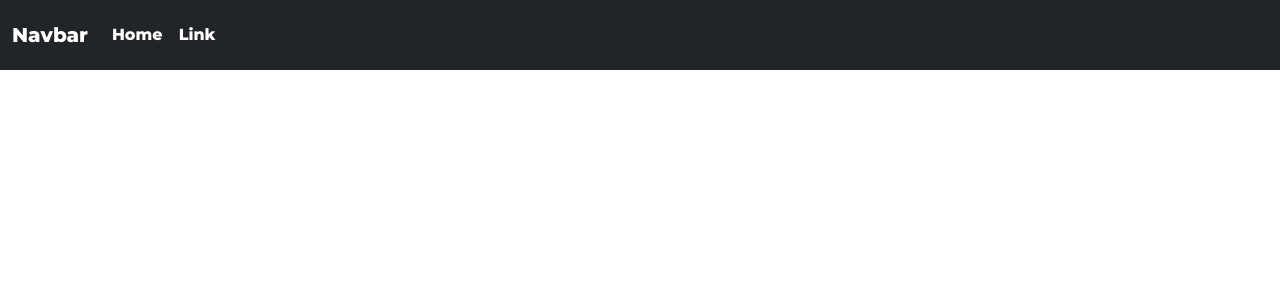
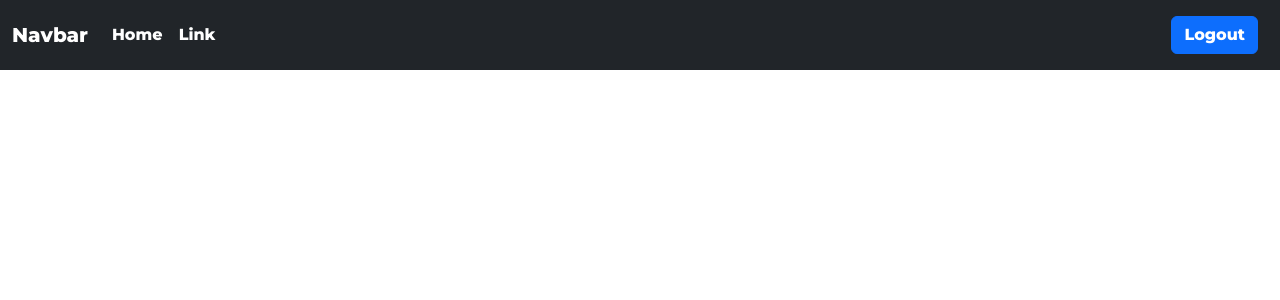
Before and after one commit to dakshraheja03/Recipe_App, a React (Create React App) app: page /home/recipe in a window 1280 px wide. Before the commit this address had no page. Shown: the top 300 px of the page. Built offline with nearby package versions, Linux system fonts and the light colour scheme.

Commit message:
created a context and fixed some bugs

```diff
--- a/src/App.js
+++ b/src/App.js
@@ -6,6 +6,7 @@ import Navbar from './components/Navbar/Navbar';
 import Alert from './components/Alert/Alert';
 import { useState} from 'react';
 import Home from './components/Home/Home';
+import RecipeState from './context/RecipeState';
 
 function App() {
   const [alertText, setAlertText] = useState("")
@@ -21,6 +22,7 @@ function App() {
   }
   return (
     <>
+    <RecipeState>
     <Router>
     <Navbar/>
     <Alert alertText={alertText} alert={alert} alertType={alertType} />
@@ -29,6 +31,7 @@ function App() {
         <Route exact path='/home' element={<Home showAlert={showAlert} />}></Route>
       </Routes>
     </Router>
+    </RecipeState>
     </>
   );
 }
--- a/src/components/Navbar/Navbar.js
+++ b/src/components/Navbar/Navbar.js
@@ -1,9 +1,11 @@
 import React from 'react'
 import './Navbar.css'
 import { Link } from 'react-router-dom'
+import { useLocation } from 'react-router-dom';
 import { useNavigate } from "react-router";
 
 function Navbar() {
+    let location = useLocation();
     let history=useNavigate()
     const handleLogout=(e)=>{
         e.preventDefault();
@@ -27,7 +29,7 @@ function Navbar() {
                 <Link className="nav-link" to="/home" style={{color:"white",margin:"0px"}}>Link</Link>
                 </li>
             </ul>
-            {localStorage.getItem('token') && <form className="d-flex">
+            {location.pathname!=='/' && <form className="d-flex">
                 <button className="btn btn-primary" style={{fontWeight:"bolder",marginRight:"10px"}} onClick={handleLogout}>Logout</button>
             </form>}
             </div>
--- a/src/components/Recipe/Recipe.js
+++ b/src/components/Recipe/Recipe.js
@@ -1,25 +1,11 @@
-import React, { useState, useEffect } from "react";
+import React, {useEffect, useContext} from "react";
+import RecipeContext from "../../context/RecipeContext";
 import RecipeCard from "./RecipeCard";
 import './Recipe.css'
 
 function Recipe() {
-  //Fetching all recipes
-  const recipeInitial=[];
-  const [recipes, setRecipes] = useState(recipeInitial)
-  const fetchRecipes=async()=>{
-    const url="http://localhost:8000/api/recipe/public/"
-    const response = await fetch(url, {
-      method: "GET",
-      headers: {
-        "Content-Type": "application/json",
-        "Authorization" : `Bearer ${localStorage.getItem('token')}`
-      },
-    });
-    const json= await response.json();
-    // console.log(json)
-    setRecipes(json)
-  }
-
+  const context = useContext(RecipeContext);
+  const {recipes,fetchRecipes} = context;
   useEffect(() => {
     return () => {
         fetchRecipes();
--- /dev/null
+++ b/src/context/RecipeContext.js
@@ -0,0 +1,5 @@
+import { createContext } from "react";
+
+const RecipeContext = createContext();
+
+export default RecipeContext
--- /dev/null
+++ b/src/context/RecipeState.js
@@ -0,0 +1,27 @@
+import React,{useState} from 'react'
+import RecipeContext from './RecipeContext'
+
+function RecipeState(props) {
+    const recipeInitial=[];
+    const [recipes, setRecipes] = useState(recipeInitial)
+    const fetchRecipes=async()=>{
+    const url="http://localhost:8000/api/recipe/public/"
+    const response = await fetch(url, {
+        method: "GET",
+        headers: {
+            "Content-Type": "application/json",
+            // "Authorization" : `Bearer ${localStorage.getItem('token')}`
+        },
+        });
+    const json= await response.json();
+    console.log(json)
+    setRecipes(json)
+  }
+  return (
+    <RecipeContext.Provider value={{recipes,fetchRecipes}}>
+            {props.children}
+        </RecipeContext.Provider>
+  )
+}
+
+export default RecipeState
```
